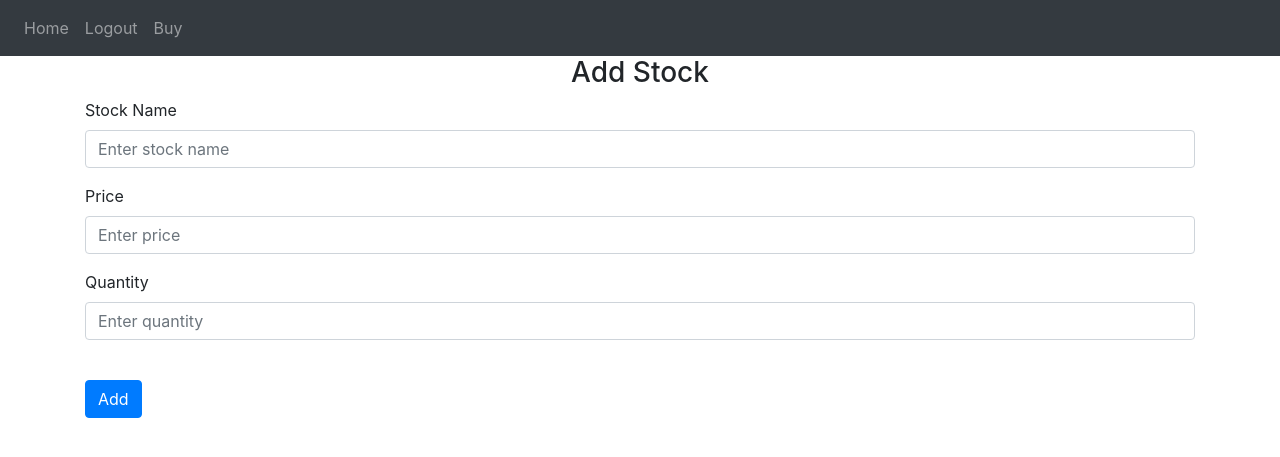
After one commit to dennihous/KishoreKweens, a Flask app: page /add_order in a window 1280 px wide. The commit adds this page. Shown: the top 457 px of the page. Run offline with Flask 3, Linux system fonts and the light colour scheme; a user stored in the database is signed in; some libraries are stand-ins or nearby versions.

```diff
--- /dev/null
+++ b/website/templates/add_orders.html
@@ -0,0 +1,38 @@
+{% extends "base.html" %} {% block title %}Login{% endblock %} {% block content
+  %}
+  <form method="POST">
+    <h3 align="center">Add Stock</h3>
+    <div class="form-group">
+      <label for="stock_name">Stock Name</label>
+      <input
+        type="text"
+        class="form-control"
+        id="stock_name"
+        name="stock_name"
+        placeholder="Enter stock name"
+      />
+    </div>
+    <div class="form-group">
+      <label for="price">Price</label>
+      <input
+        type="number"
+        class="form-control"
+        id="price"
+        name="price"
+        placeholder="Enter price"
+      />
+    </div>
+    <div class="form-group">
+      <label for="quantity">Quantity</label>
+      <input
+        type="number"
+        class="form-control"
+        id="quantity"
+        name="quantity"
+        placeholder="Enter quantity"
+      />
+    </div>
+    <br />
+    <button type="submit" class="btn btn-primary">Add</button>
+  </form>
+  {% endblock %}
--- a/website/templates/base.html
+++ b/website/templates/base.html
@@ -32,7 +32,7 @@
           {% if user.is_authenticated %}
           <a class="nav-item nav-link" id="home" href="/">Home</a>
           <a class="nav-item nav-link" id="logout" href="/logout">Logout</a>
-          <a class="nav-item nav-link" id="buy_order" href="/buy">Buy</a>
+          <a class="nav-item nav-link" id="add_order" href="/add_order">Buy</a>
           {% else %}
           <a class="nav-item nav-link" id="login" href="/login">Login</a>
           <a class="nav-item nav-link" id="signUp" href="/sign-up">Sign Up</a>
@@ -87,6 +87,8 @@
   });
   }
 </script>
+
+<script src="https://cdn.jsdelivr.net/npm/chart.js"></script>
 {% endblock %}
   </body>
 </html>
--- a/website/views.py
+++ b/website/views.py
@@ -1,5 +1,6 @@
 from flask import Blueprint, render_template, request, flash, jsonify
 from flask_login import login_required, current_user
+import yfinance
 
 from website.Orderbook import Order
 from .models import Note
@@ -25,6 +26,20 @@ def home():
 
     return render_template("home.html", user=current_user)
 
+@views.route('/fetch-stock-prices')
+def fetch_stock_prices():
+    symbols = ['AAPL', 'MSFT', 'AMZN']
+    stock_prices = []
+
+    for symbol in symbols:
+        stock = yfinance.Ticker(symbol)
+        todays_data = stock.history(period='1d')
+        price = todays_data['Close'][0]
+        stock_prices.append(price)
+
+
+    return jsonify(stock_prices)
+
 
 @views.route('/delete-note', methods=['POST'])
 def delete_note():
@@ -37,6 +52,23 @@ def delete_note():
             db.session.commit()
 
     return jsonify({})
+
+@views.route('/add_order', methods=['GET', 'POST'])
+@login_required
+def add_order():
+    if request.method == 'POST':
+        order_id = request.form.get('order_id')
+        instrument = request.form.get('instrument')
+        side = request.form.get('side')
+        price = request.form.get('price')
+        quantity = request.form.get('quantity')
+        status = request.form.get('status')
+        order = Order(order_id=order_id, instrument=instrument, side=side, price=price, quantity=quantity, status=status)
+        db.session.add(order)
+        db.session.commit()
+        flash('Order added!', category='success')
+
+    return render_template("add_orders.html", user=current_user)
 
 '''
 @views.route('/buy_order', methods=['GET', 'POST'])
```
Also changed, not shown: website/Orderbook.py (+0 -28 lines), website/sort.py (+33 -0 lines), website/templates/buy_order.html (deleted, +0 -26 lines), website/templates/home.html (+48 -1 lines), website/trading_history.py (added, +11 -0 lines), website/trading_platform.py (+77 -5 lines), instance/database.db.
